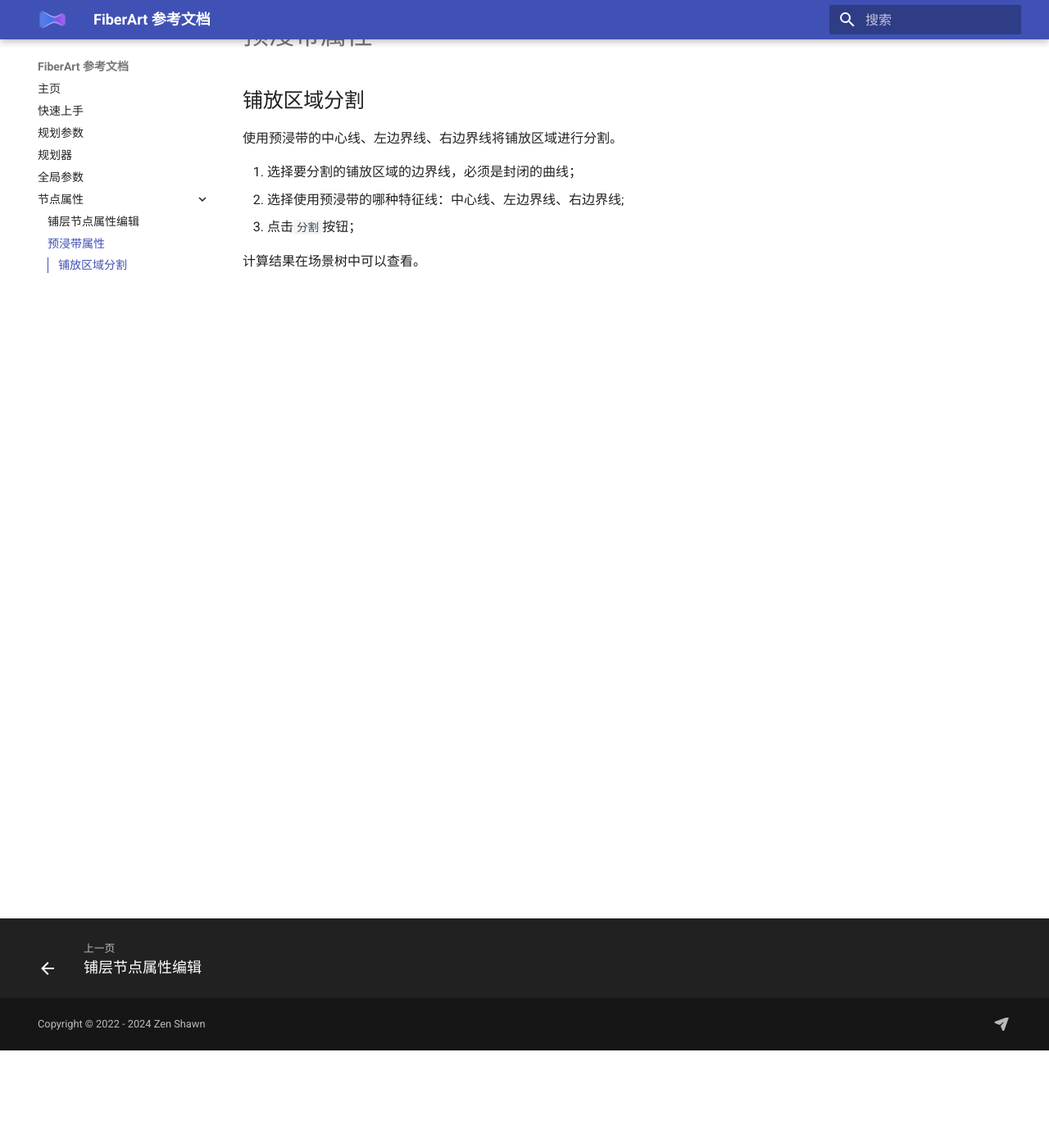
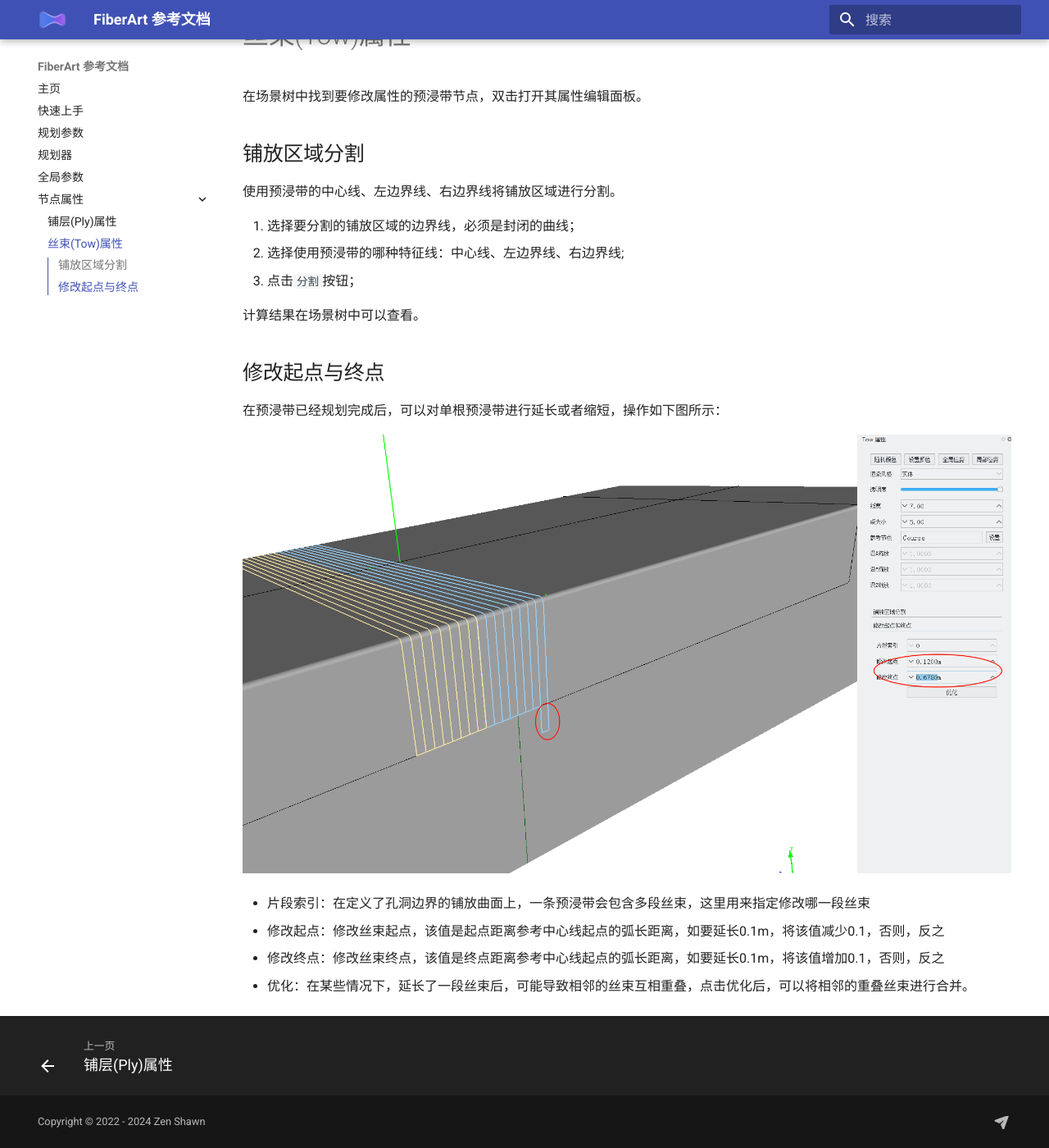
Before and after one commit to xiaodaxia-2008/FiberArtDocumentation, an MkDocs documentation site: the page built from docs/node_properties/tow.md, in a window 1280 px wide and 1400 px high, scrolled down 119 px. Shown: the whole window at 82% size. Built offline with MkDocs 1.6.1 and Material for MkDocs 9.7.7, drawn with Linux system fonts in a browser that asks for light colours.

Commit message:
add modify tow head/tail explanation

```diff
--- a/docs/node_properties/tow.md
+++ b/docs/node_properties/tow.md
@@ -1,4 +1,6 @@
-# 预浸带属性
+# 丝束(Tow)属性
+
+在场景树中找到要修改属性的预浸带节点，双击打开其属性编辑面板。
 
 ## 铺放区域分割
 
@@ -9,3 +11,14 @@
 3. 点击`分割`按钮；
 
 计算结果在场景树中可以查看。
+
+## 修改起点与终点
+
+在预浸带已经规划完成后，可以对单根预浸带进行延长或者缩短，操作如下图所示：
+
+![modify_tow_tail](../images/modify_tow_tail.png)
+
+- 片段索引：在定义了孔洞边界的铺放曲面上，一条预浸带会包含多段丝束，这里用来指定修改哪一段丝束
+- 修改起点：修改丝束起点，该值是起点距离参考中心线起点的弧长距离，如要延长0.1m，将该值减少0.1，否则，反之
+- 修改终点：修改丝束终点，该值是终点距离参考中心线起点的弧长距离，如要延长0.1m，将该值增加0.1，否则，反之
+- 优化：在某些情况下，延长了一段丝束后，可能导致相邻的丝束互相重叠，点击优化后，可以将相邻的重叠丝束进行合并。
```
Also changed, not shown: docs/changelog/v0.9.3.md (added, +5 -0 lines), docs/global_parameters.md (+7 -3 lines), docs/index.md (+5 -1 lines), docs/node_properties/ply.md (+1 -1 lines), docs/plan_parameters.md (+10 -0 lines), docs/images/backward_extend_policy.png (added), docs/images/forward_extend_policy.png (added), docs/images/modify_tow_tail.png (added), docs/images/symmetric_extend_policy.png (added), docs/images/tow_visual.png (added).
